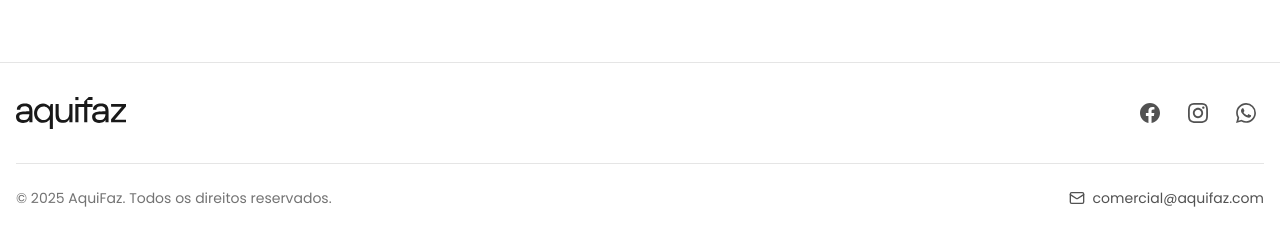
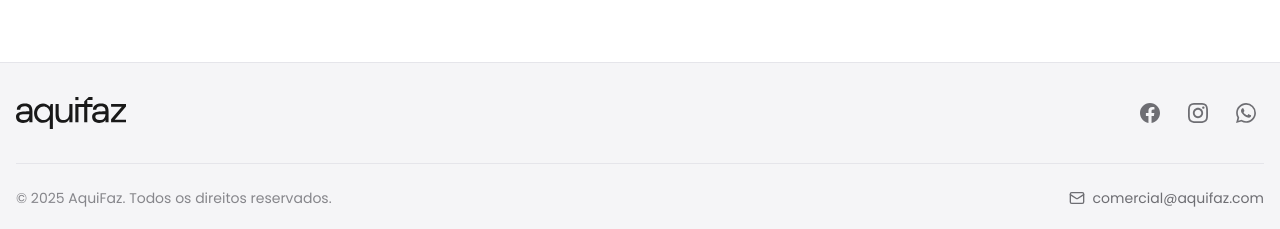
Before and after one commit to JebaDev-ng/AquifazV3, a Next.js app: page / in a window 1280 px wide. Shown: the part 3110-3339 px from the top of the page. Built offline with nearby package versions, Linux system fonts and the light colour scheme; no server answers; the database is empty.

Commit message:
feat: aplicar cor #f5f5f7 e hierarquia Apple no footer

```diff
--- a/components/ui/footer/footer.tsx
+++ b/components/ui/footer/footer.tsx
@@ -3,10 +3,10 @@ import { Mail } from 'lucide-react'
 
 export function Footer() {
   return (
-    <footer className="bg-white border-t border-neutral-200">
+    <footer className="bg-[#f5f5f7] border-t border-border-secondary">
       <div className="container mx-auto px-4">
         {/* Top Section - Logo and Social */}
-        <div className="flex items-center justify-between py-8 border-b border-neutral-200">
+        <div className="flex items-center justify-between py-8 border-b border-border-secondary">
           {/* Logo */}
           <div className="flex items-center gap-3">
             <Image
@@ -24,7 +24,7 @@ export function Footer() {
               href="https://www.facebook.com/people/Aquifaz/61566141218945/"
               target="_blank"
               rel="noopener noreferrer"
-              className="w-9 h-9 flex items-center justify-center text-neutral-600 hover:text-neutral-900 transition-colors"
+              className="w-9 h-9 flex items-center justify-center text-text-secondary hover:text-text-primary transition-colors"
               aria-label="Facebook"
             >
               <svg className="w-5 h-5" fill="currentColor" viewBox="0 0 24 24">
@@ -35,7 +35,7 @@ export function Footer() {
               href="https://www.instagram.com/aquifazauxe"
               target="_blank"
               rel="noopener noreferrer"
-              className="w-9 h-9 flex items-center justify-center text-neutral-600 hover:text-neutral-900 transition-colors"
+              className="w-9 h-9 flex items-center justify-center text-text-secondary hover:text-text-primary transition-colors"
               aria-label="Instagram"
             >
               <svg className="w-5 h-5" fill="currentColor" viewBox="0 0 24 24">
@@ -46,7 +46,7 @@ export function Footer() {
               href="https://wa.me/5563992731977"
               target="_blank"
               rel="noopener noreferrer"
-              className="w-9 h-9 flex items-center justify-center text-neutral-600 hover:text-neutral-900 transition-colors"
+              className="w-9 h-9 flex items-center justify-center text-text-secondary hover:text-text-primary transition-colors"
               aria-label="WhatsApp"
             >
               <svg className="w-5 h-5" fill="currentColor" viewBox="0 0 24 24">
@@ -59,14 +59,14 @@ export function Footer() {
         {/* Bottom Section - Copyright and Contact */}
         <div className="flex flex-col md:flex-row items-center justify-between py-6 gap-4">
           {/* Copyright */}
-          <div className="text-sm text-neutral-500">
+          <div className="text-sm text-text-tertiary">
             © {new Date().getFullYear()} AquiFaz. Todos os direitos reservados.
           </div>
 
           {/* Contact Link */}
           <a
             href="mailto:comercial@aquifaz.com"
-            className="flex items-center gap-2 text-sm text-neutral-600 hover:text-neutral-900 transition-colors"
+            className="flex items-center gap-2 text-sm text-text-secondary hover:text-text-primary transition-colors"
           >
             <Mail className="w-4 h-4" />
             <span>comercial@aquifaz.com</span>
```
